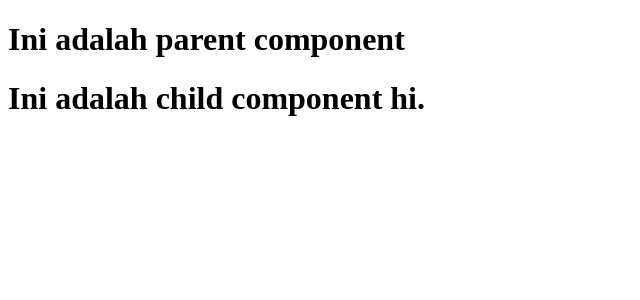
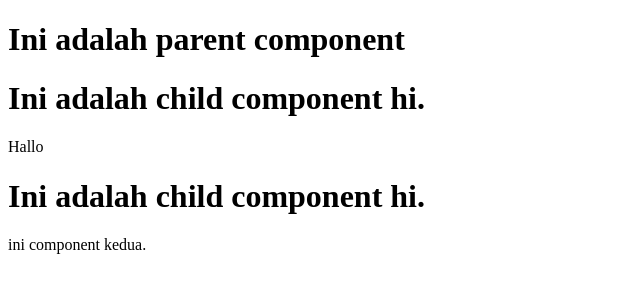
Before and after one commit to galihroswandi/learn-vuejs, a Vue app: page / in a window 1280 px wide. Shown: the top 300 px of the page, without its empty margins (0-640 px from the left). Built offline with nearby package versions, Linux system fonts and the light colour scheme.

Commit message:
feat: Video 9 Props pada Component (#9)

```diff
--- a/src/App.vue
+++ b/src/App.vue
@@ -1,11 +1,17 @@
 <template>
   <h1>Ini adalah parent component</h1>
-  <ChildComponent />
+  <ChildComponent text="Hallo" />
+  <ChildComponent :text="text" />
 </template>
 
 <script>
 import ChildComponent from "./components/ChildComponent.vue";
 export default {
+  data() {
+    return {
+      text: "ini component kedua.",
+    };
+  },
   components: { ChildComponent },
 };
 </script>
--- a/src/components/ChildComponent.vue
+++ b/src/components/ChildComponent.vue
@@ -1,3 +1,15 @@
 <template>
   <h1>Ini adalah child component hi.</h1>
+  <p>{{ text }}</p>
 </template>
+
+<script>
+export default {
+  props: {
+    text: {
+      type: String,
+      default: "",
+    },
+  },
+};
+</script>
```
